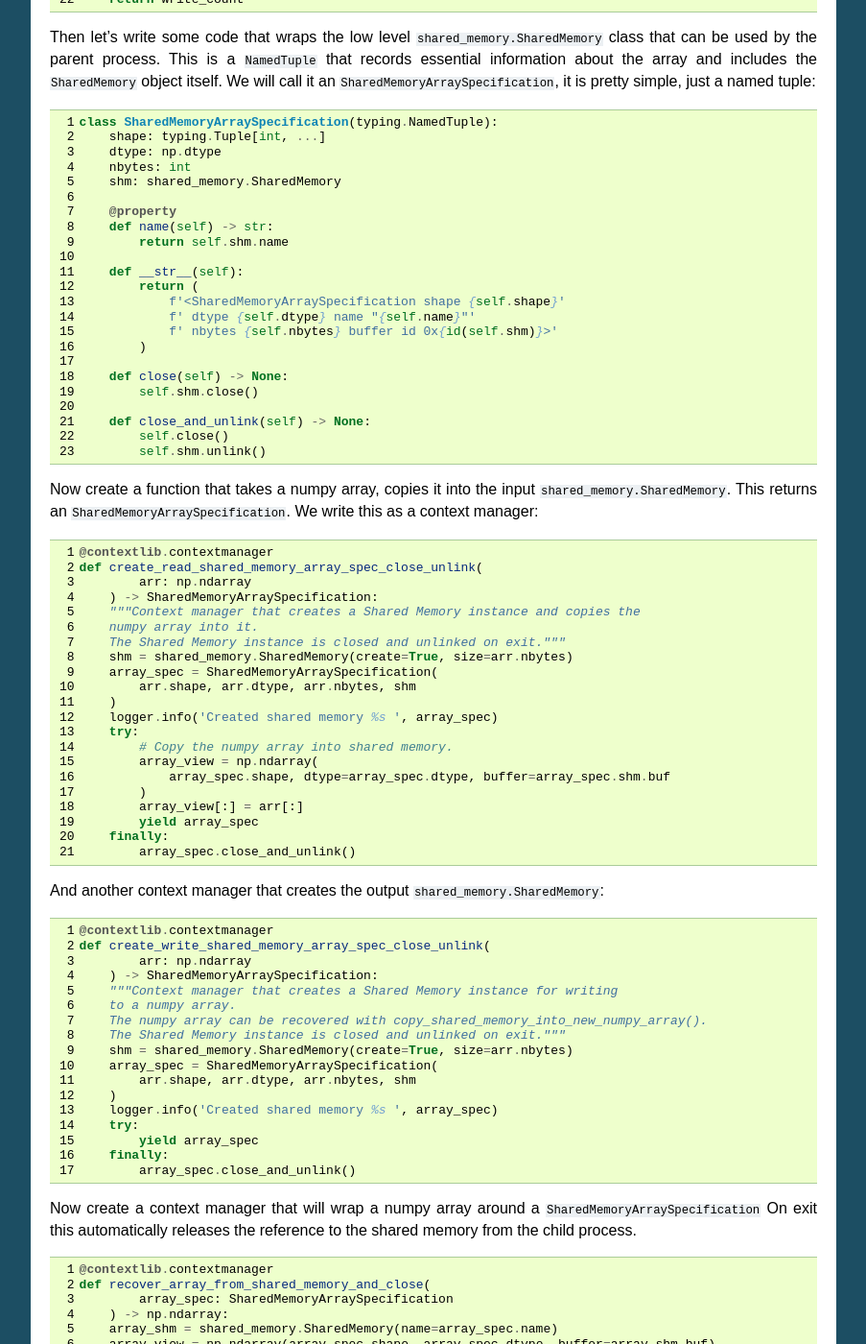
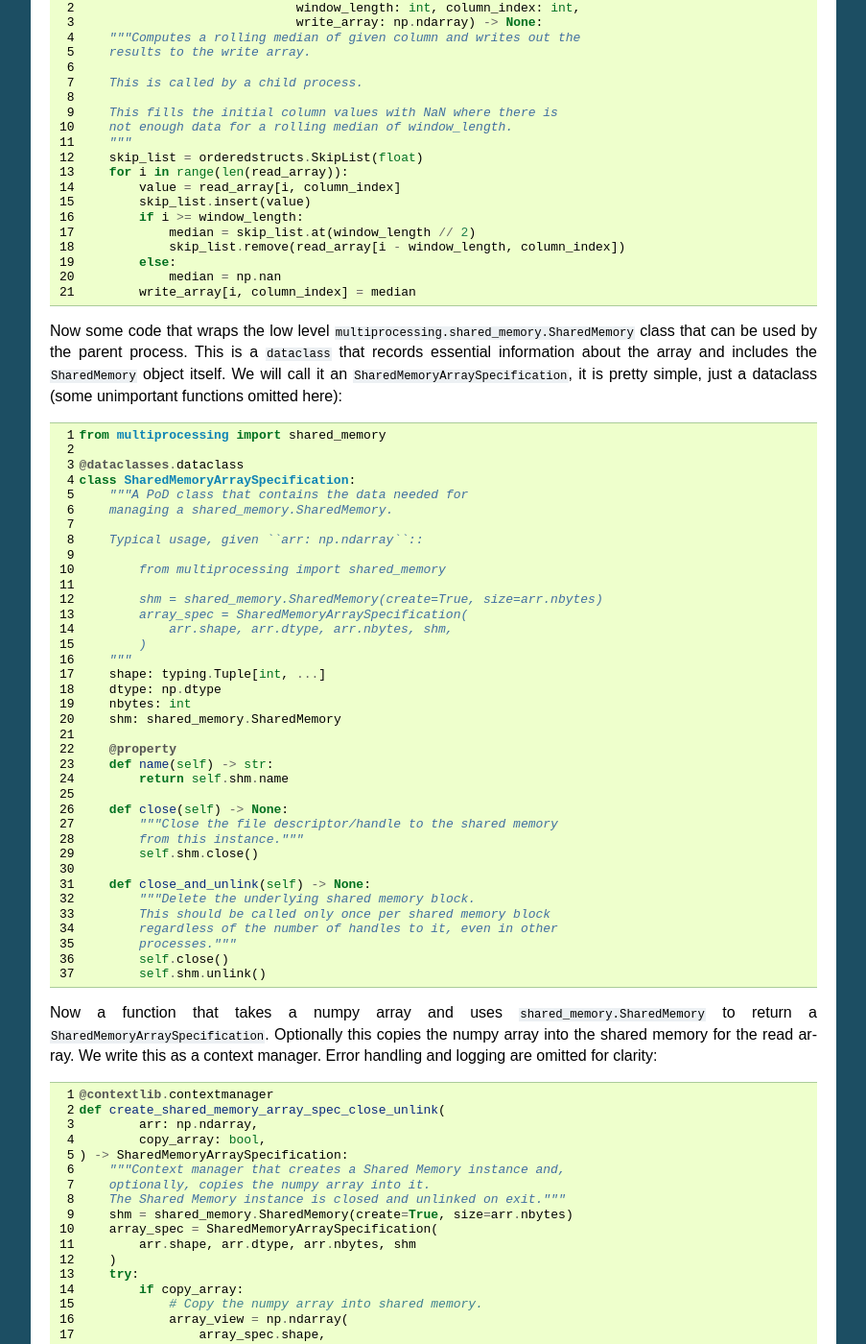
Before and after one commit to paulross/skiplist, a Sphinx documentation site: the page built from docs/source/rolling_median.rst, in a window 1280 px wide and 1400 px high, scrolled down 5417 px. Shown: the whole window at 96% size, without its empty margins (198-1101 px from the left). Built offline with Sphinx 7.4.7, drawn with Linux system fonts in a browser that asks for light colours; some of the changed text lies outside the part shown.

Commit message:
Review of rolling median with shared memory code and documentation.

```diff
--- a/docs/source/rolling_median.rst
+++ b/docs/source/rolling_median.rst
@@ -225,6 +225,12 @@
 
 But Python has another trick up its sleeve that can make it outperform C++ decisively; multiprocessing with shared memory.
 
+.. raw:: latex
+
+    [Continued on the next page]
+
+    \pagebreak
+
 .. _rolling-median-mp-shared-memory-label:
 
 ----------------------------------------------------------------
@@ -272,7 +278,22 @@
 Code
 -----------------------------------------
 
-These are the essential imports:
+The exemplar code is in ``tests/benchmarks/roll_med_sh_mem.py``
+
+.. note::
+
+    The reason for the odd code location is the way that the ``orderedstructs`` package is,
+    for historical reasons, constructed entirely in C.
+    See ``PyInit_orderedstructs()`` in ``src/cpy/cOrderedStructs.cpp``.
+
+    This means that it is not possible to combine pure Python and C code in the ``orderedstructs`` package.
+    Specifically ``orderedstructs`` does not have a ``__path__`` attribute that allows it to import pure Python modules
+    from that path.
+
+    In future this might change to be more like, say, ``pymemtrace`` that is able to mix C and pure Python code
+    in the same package.
+
+These are the essential imports and a utility function:
 
 .. code-block:: python
 
@@ -285,43 +306,69 @@
 
     import orderedstructs
 
-Firstly, as a reminder here is our rolling median function that will be used by the child processes, it works on a
-specific column of a numpy array:
+    def np_data_pointer(a: np.ndarray) -> int:
+        """The address of the actual data. 'data pointer' in np.info()."""
+        return a.__array_interface__["data"][0]
+
+Firstly here is the rolling median function that will be used by the child processes, it works on a
+specific column of a numpy array.
+Error handling and logging are omitted for clarity:
 
 .. code-block:: python
 
-    def rolling_median_of_column(read_array: np.ndarray, window_length: int,
-                                 column_index: int,
-                                 write_array: np.ndarray) -> int:
-        """Computes a rolling median of given column and writes out the results to
-        the write array.
-        Called by a child process."""
-        assert read_array.ndim == 2
-        assert write_array.ndim == 2
-        assert read_array.shape == write_array.shape
+    def rolling_median_of_column(read_array: np.ndarray,
+                                 window_length: int, column_index: int,
+                                 write_array: np.ndarray) -> None:
+        """Computes a rolling median of given column and writes out the
+        results to the write array.
+
+        This is called by a child process.
+
+        This fills the initial column values with NaN where there is
+        not enough data for a rolling median of window_length.
+        """
         skip_list = orderedstructs.SkipList(float)
-        write_count = 0
         for i in range(len(read_array)):
             value = read_array[i, column_index]
             skip_list.insert(value)
             if i >= window_length:
                 median = skip_list.at(window_length // 2)
                 skip_list.remove(read_array[i - window_length, column_index])
-                write_count += 1
             else:
                 median = np.nan
             write_array[i, column_index] = median
-        return write_count
 
-Then let's write some code that wraps the low level ``shared_memory.SharedMemory`` class that can be
+.. raw:: latex
+
+    [Continued on the next page]
+
+    \pagebreak
+
+Now some code that wraps the low level ``multiprocessing.shared_memory.SharedMemory`` class that can be
 used by the parent process.
-This is a ``NamedTuple`` that records essential information about the array and includes the ``SharedMemory`` object
+This is a ``dataclass`` that records essential information about the array and includes the ``SharedMemory`` object
 itself.
-We will call it an ``SharedMemoryArraySpecification``, it is pretty simple, just a named tuple:
+We will call it an ``SharedMemoryArraySpecification``, it is pretty simple, just a dataclass
+(some unimportant functions omitted here):
 
 .. code-block:: python
 
-    class SharedMemoryArraySpecification(typing.NamedTuple):
+    from multiprocessing import shared_memory
+
+    @dataclasses.dataclass
+    class SharedMemoryArraySpecification:
+        """A PoD class that contains the data needed for
+        managing a shared_memory.SharedMemory.
+
+        Typical usage, given ``arr: np.ndarray``::
+
+            from multiprocessing import shared_memory
+
+            shm = shared_memory.SharedMemory(create=True, size=arr.nbytes)
+            array_spec = SharedMemoryArraySpecification(
+                arr.shape, arr.dtype, arr.nbytes, shm,
+            )
+        """
         shape: typing.Tuple[int, ...]
         dtype: np.dtype
         nbytes: int
@@ -331,170 +378,174 @@
         def name(self) -> str:
             return self.shm.name
 
-        def __str__(self):
-            return (
-                f'<SharedMemoryArraySpecification shape {self.shape}'
-                f' dtype {self.dtype} name "{self.name}"'
-                f' nbytes {self.nbytes} buffer id 0x{id(self.shm)}>'
-            )
-
         def close(self) -> None:
+            """Close the file descriptor/handle to the shared memory
+            from this instance."""
             self.shm.close()
 
         def close_and_unlink(self) -> None:
+            """Delete the underlying shared memory block.
+            This should be called only once per shared memory block
+            regardless of the number of handles to it, even in other
+            processes."""
             self.close()
             self.shm.unlink()
 
 
-Now create a function that takes a numpy array, copies it into the input ``shared_memory.SharedMemory``.
-This returns an ``SharedMemoryArraySpecification``.
-We write this as a context manager:
+.. raw:: latex
+
+    [Continued on the next page]
+
+    \pagebreak
+
+Now a function that takes a numpy array and uses ``shared_memory.SharedMemory`` to return
+a ``SharedMemoryArraySpecification``.
+Optionally this copies the numpy array into the shared memory for the read array.
+We write this as a context manager.
+Error handling and logging are omitted for clarity:
 
 .. code-block:: python
 
     @contextlib.contextmanager
-    def create_read_shared_memory_array_spec_close_unlink(
-            arr: np.ndarray
-        ) -> SharedMemoryArraySpecification:
-        """Context manager that creates a Shared Memory instance and copies the
-        numpy array into it.
+    def create_shared_memory_array_spec_close_unlink(
+            arr: np.ndarray,
+            copy_array: bool,
+    ) -> SharedMemoryArraySpecification:
+        """Context manager that creates a Shared Memory instance and,
+        optionally, copies the numpy array into it.
         The Shared Memory instance is closed and unlinked on exit."""
         shm = shared_memory.SharedMemory(create=True, size=arr.nbytes)
         array_spec = SharedMemoryArraySpecification(
             arr.shape, arr.dtype, arr.nbytes, shm
         )
-        logger.info('Created shared memory %s ', array_spec)
         try:
-            # Copy the numpy array into shared memory.
-            array_view = np.ndarray(
-                array_spec.shape, dtype=array_spec.dtype, buffer=array_spec.shm.buf
-            )
-            array_view[:] = arr[:]
+            if copy_array:
+                # Copy the numpy array into shared memory.
+                array_view = np.ndarray(
+                    array_spec.shape,
+                    dtype=array_spec.dtype, buffer=array_spec.shm.buf
+                )
+                array_view[:] = arr[:]
             yield array_spec
         finally:
             array_spec.close_and_unlink()
 
-And another context manager that creates the output ``shared_memory.SharedMemory``:
-
-.. code-block:: python
-
-    @contextlib.contextmanager
-    def create_write_shared_memory_array_spec_close_unlink(
-            arr: np.ndarray
-        ) -> SharedMemoryArraySpecification:
-        """Context manager that creates a Shared Memory instance for writing
-        to a numpy array.
-        The numpy array can be recovered with copy_shared_memory_into_new_numpy_array().
-        The Shared Memory instance is closed and unlinked on exit."""
-        shm = shared_memory.SharedMemory(create=True, size=arr.nbytes)
-        array_spec = SharedMemoryArraySpecification(
-            arr.shape, arr.dtype, arr.nbytes, shm
-        )
-        logger.info('Created shared memory %s ', array_spec)
-        try:
-            yield array_spec
-        finally:
-            array_spec.close_and_unlink()
-
-Now create a context manager that will wrap a numpy array around a ``SharedMemoryArraySpecification``
-On exit this automatically releases the reference to the shared memory from the child process.
+Next is a context manager that will wrap a numpy array around a ``SharedMemoryArraySpecification``
+On exit this automatically releases the reference to the shared memory from the child process
+(but does not unlink that memory):
 
 .. code-block:: python
 
     @contextlib.contextmanager
     def recover_array_from_shared_memory_and_close(
-            array_spec: SharedMemoryArraySpecification
-        ) -> np.ndarray:
+            array_spec: SharedMemoryArraySpecification,
+    ) -> np.ndarray:
+        """A context manager as a wrapper around a SharedMemoryArraySpecification.
+        This yields a view on the numpy input or output array and ensures that the
+        shared memory is closed on __exit__."""
         array_shm = shared_memory.SharedMemory(name=array_spec.name)
-        array_view = np.ndarray(array_spec.shape, array_spec.dtype, buffer=array_shm.buf)
+        array_view = np.ndarray(
+            array_spec.shape, array_spec.dtype, buffer=array_shm.buf
+        )
         try:
             yield array_view
         finally:
             array_shm.close()
 
-
-And use it in the child process, once for reading and once for writing:
+And use it in the child process, once for reading and once for writing.
+Error handling and logging are omitted for clarity:
 
 .. code-block:: python
 
     def compute_rolling_median_2d_from_index(
-            read_array_spec: SharedMemoryArraySpecification,
+            read_spec: SharedMemoryArraySpecification,
             window_length: int, column_index: int,
-            write_array_spec: SharedMemoryArraySpecification) -> int:
-        """Computes a rolling median of the 2D read array and window length
-        and writes it to the 2D write array.
-        This is invoked by a child process."""
-        with recover_array_from_shared_memory_and_close(read_array_spec) as read_array:
-            with recover_array_from_shared_memory_and_close(write_array_spec) \
-                    as write_array:
+            write_spec: SharedMemoryArraySpecification,
+    ) -> int:
+        """Computes a rolling median of the 2D read array and
+        window length and writes it to the 2D write array.
+
+        This function is passed to multiprocessing to be invoked
+        by the child process.
+        """
+        with recover_array_from_shared_memory_and_close(read_spec) as read_arr:
+            with recover_array_from_shared_memory_and_close(write_spec) as write_arr:
                 write_count = rolling_median_of_column(
-                    read_array, window_length, column_index, write_array
+                    read_arr, window_length, column_index, write_arr
                 )
-                return write_count
+        return write_count
 
 Finally a function to copy the output shared memory to a new numpy array:
 
 .. code-block:: python
 
     def copy_shared_memory_into_new_numpy_array(
-            write_array_spec: SharedMemoryArraySpecification
-        ) -> np.ndarray:
-        """With the output SharedMemoryArraySpecification this creates a new
-        numpy array and copies the shared memory into it."""
+            write_array_spec: SharedMemoryArraySpecification,
+    ) -> np.ndarray:
+        """With the output SharedMemoryArraySpecification
+        this creates a new numpy array and copies the shared memory into it."""
         temp_write = np.ndarray(
             write_array_spec.shape,
             dtype=write_array_spec.dtype,
             buffer=write_array_spec.shm.buf
         )
         write_array = np.empty(
-            write_array_spec.shape, dtype=write_array_spec.dtype
+            write_array_spec.shape,
+            dtype=write_array_spec.dtype,
         )
         write_array[:] = temp_write[:]
         return write_array
 
-Finally here is the code for the parent process that puts this all together:
+.. raw:: latex
+
+    [Continued on the next page]
+
+    \pagebreak
+
+Finally here is the code for the parent process that puts this all together.
+Error handling and logging are omitted for clarity:
 
 .. code-block:: python
 
     def compute_rolling_median_2d_mp(
-            read_array: np.ndarray, window_length: int, num_processes: int
-        ) -> np.ndarray:
-        """Compute a rolling median of a numpy 2D array using multiprocessing
-        and shared memory.
-        This is run as the parent process."""
-        if read_array.ndim != 2:
-            raise ValueError(f'Array  must be 2D not {read_array.shape}')
+            read_array: np.ndarray,
+            window_length: int, num_processes: int,
+    ) -> np.ndarray:
+        """Compute a rolling median of a numpy 2D array using
+        multiprocessing and shared memory.
+        This is the top level call and is run within the parent process.
+
+        This returns a np.ndarray of the same shape as the input with the
+        rolling medians.
+        Rows of this up to the window_length will be NaN.
+        """
         # Limit number of processes if the number of columns is small.
         if read_array.shape[1] < num_processes:
             num_processes = read_array.shape[1]
-        # Create the read and write shared memory context managers
-        with create_read_shared_memory_array_spec_close_unlink(read_array) \
-                as read_array_spec:
-            with create_write_shared_memory_array_spec_close_unlink(read_array) \
-                    as write_array_spec:
-                # Set up the multiprocessing pool.
-                mp_pool = multiprocessing.Pool(processes=num_processes)
+        with create_shared_memory_array_spec_close_unlink(
+                read_array, copy_array=True,
+        ) as read_array_spec:
+            with create_shared_memory_array_spec_close_unlink(
+                    read_array, copy_array=False,
+            ) as write_array_spec:
+                # Create the tasks.
                 tasks = []
                 for column_index in range(read_array.shape[1]):
                     tasks.append(
-                        (
-                            read_array_spec,
-                            window_length,
-                            column_index,
-                            write_array_spec,
-                        )
+                        (read_array_spec, window_length, column_index, write_array_spec)
                     )
-                # Run compute_rolling_median_2d_from_index() on the pool
+                # Create the pool and apply the tasks.
+                mp_pool = multiprocessing.Pool(processes=num_processes)
                 pool_apply = [
-                    mp_pool.apply_async(compute_rolling_median_2d_from_index, t) \
-                        for t in tasks
+                    mp_pool.apply_async(
+                        compute_rolling_median_2d_from_index, t
+                    ) for t in tasks
                 ]
-                results = [r.get() for r in pool_apply]
-                # Extract the result as a numpy array.
+                _write_counts = [r.get() for r in pool_apply]
                 write_array = copy_shared_memory_into_new_numpy_array(write_array_spec)
         return write_array
 
-This is function that we are going to time so it includes:
+This is the function that we are going to time so it includes:
 
 - Copying the numpy array to shared memory.
 - Creating the output shared memory.
@@ -531,7 +582,7 @@
     :align: center
     :alt: Rolling Median Relative Performance, 16 Columns
 
-Clearly there is some overhead so it is not really worth doing this for less that 10,000 rows.
+Clearly there is some overhead so it is not really worth doing this for less that 100,000 rows.
 The number of processes equal to the number of CPUs is optimum, twice that *might* give a *small* advantage.
 
 Columns: 1024
@@ -584,7 +635,7 @@
 ^^^^^^^^^^^^^^^^^^^^
 
 Here is the results of the time to compute a rolling median with a single process and different number of columns and
-different array sizes:
+different array shapes by array size (number of rows):
 
 .. image::
     plots/images/perf_rolling_median_shared_memory_cols_single_process.png
@@ -593,7 +644,7 @@
     :alt: Rolling Median Relative Performance
 
 Here is the results of the time to compute a rolling median with four processes and different number of columns and
-different array sizes:
+different array shapes by array size (number of rows):
 
 .. image::
     plots/images/perf_rolling_median_shared_memory_cols_all_four_processes.png
--- a/docs/source/visualisations.rst
+++ b/docs/source/visualisations.rst
@@ -135,6 +135,8 @@
 
     [Continued on the next page]
 
+    \pagebreak
+
 .. image:: visualisations/doc_insert_remove_repeat.png
     :width: 500
 
```
Also changed, not shown: HISTORY.md (+3 -0 lines), 2 other files.
